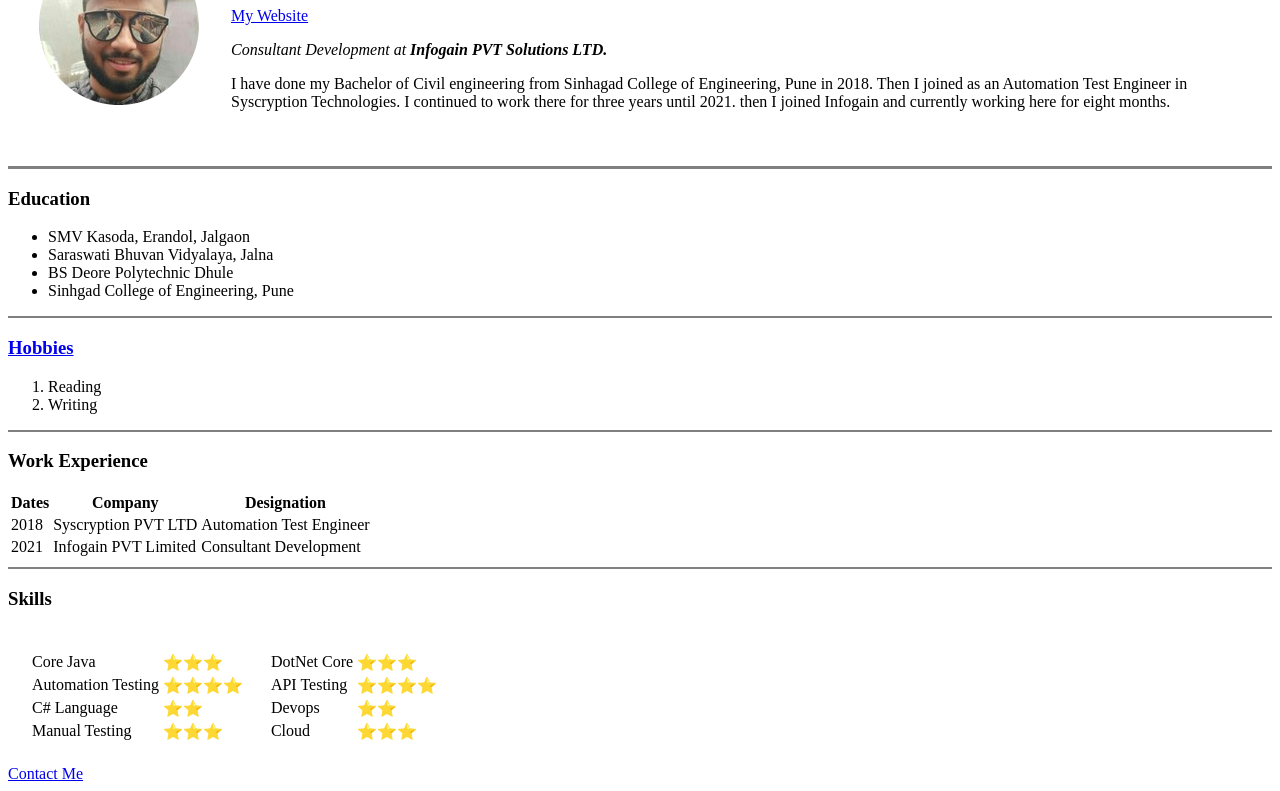
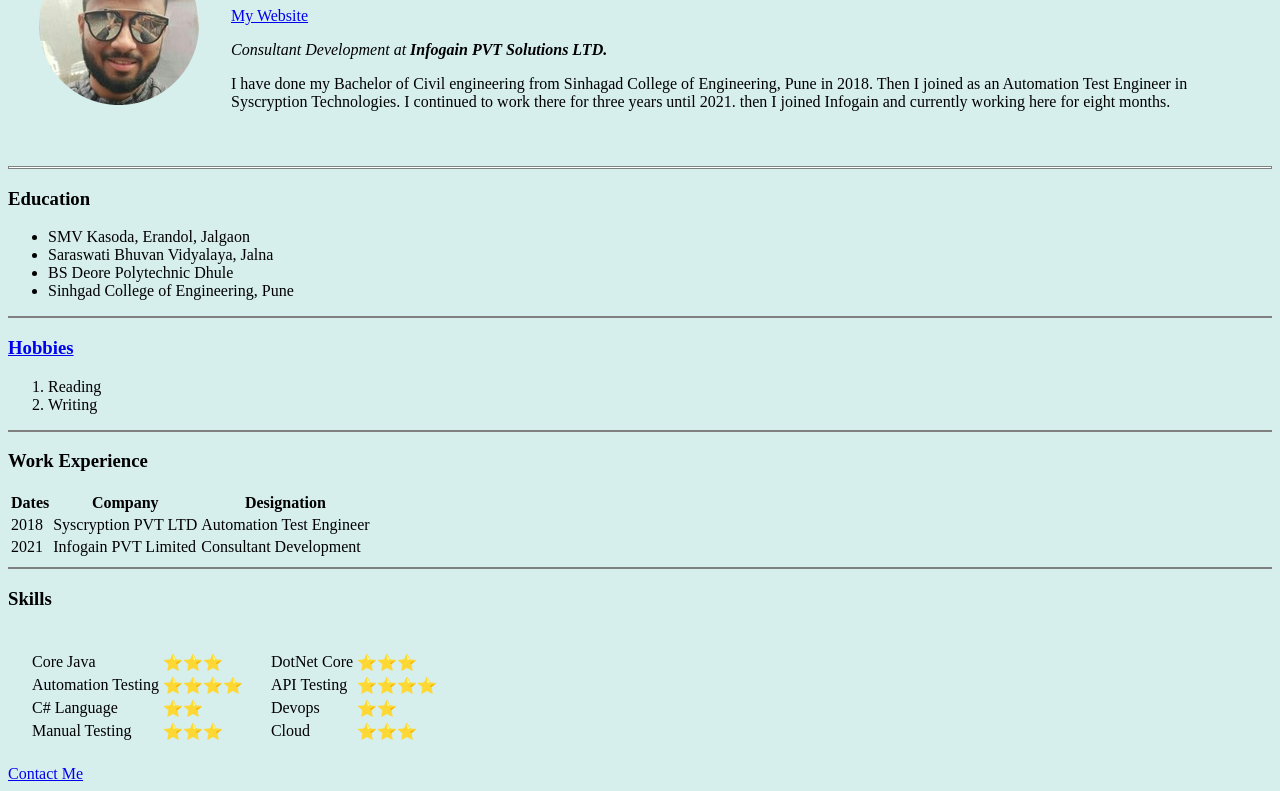
Before and after one commit to GauravShinde95/Web-Development, a plain HTML site: page index.html in a window 1280 px wide. Shown: the part 123-914 px from the top of the page. Drawn offline with Linux system fonts and the light colour scheme.

Commit message:
Updated index.html

```diff
--- a/index.html
+++ b/index.html
@@ -4,9 +4,17 @@
 <head>
   <meta charset="utf-8">
   <title>🔯 Gaurav Shinde's Website</title>
+<style>
+
+  body{background-color: #D6EFED;;}
+  hr{background-color: white;;}
+</style>
+
 </head>
 
 <body>
+
+</body>
   <hr size="3" noshade>
   <table cellspacing='30'>
     <tr>
```
